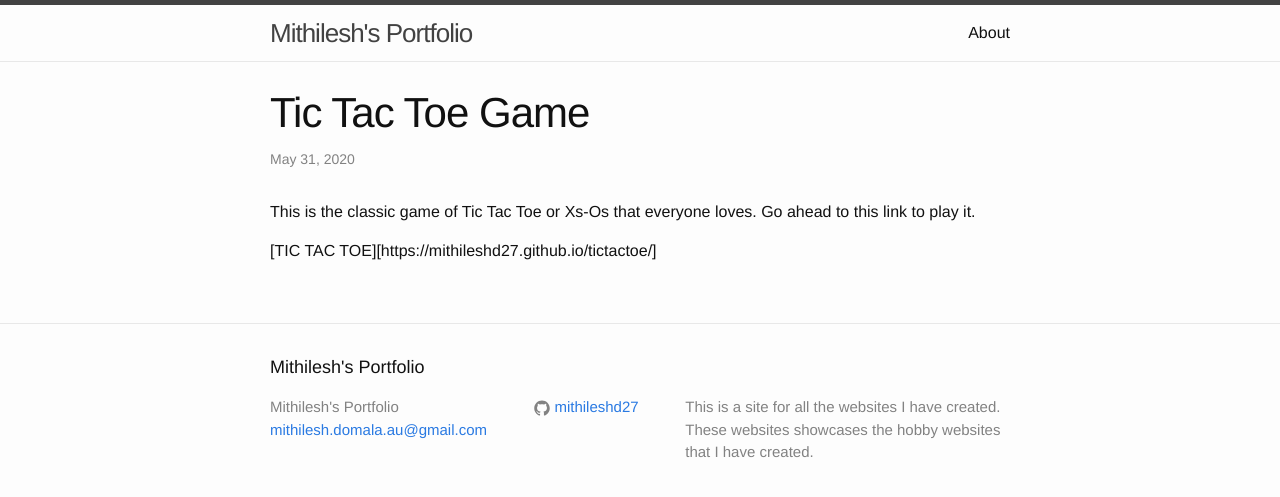
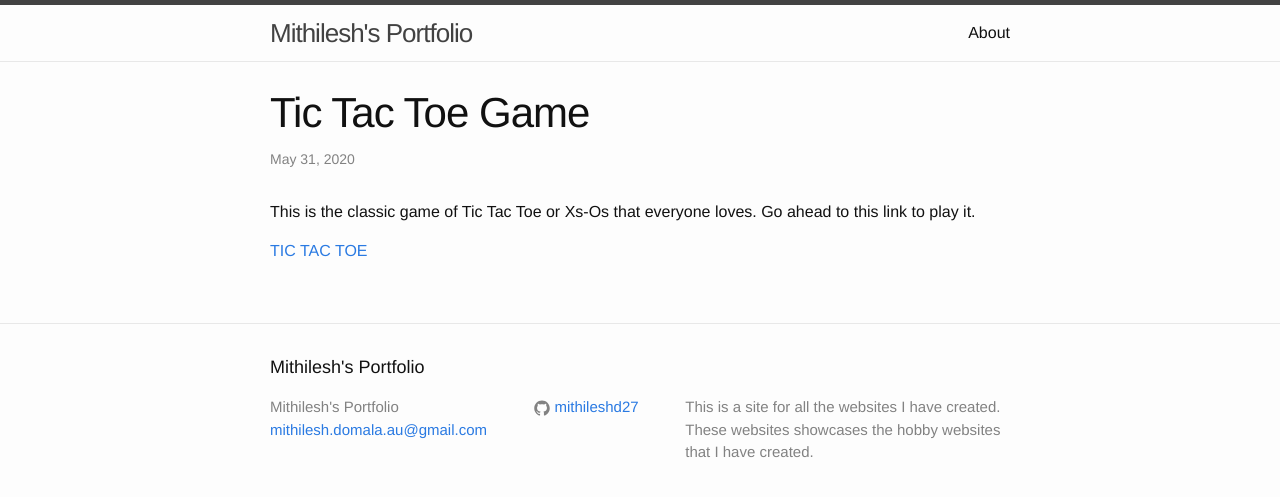
Before and after one commit to mithileshd27/mithileshd27.github.io, a Jekyll site: the page built from _posts/2020-05-31-tic-tac-toe.markdown, in a window 1280 px wide. Shown: the top 497 px of the page. Built offline with Jekyll 4.4.1, drawn with Linux system fonts in a browser that asks for light colours.

Commit message:
Update 2020-05-31-tic-tac-toe.markdown

```diff
--- a/_posts/2020-05-31-tic-tac-toe.markdown
+++ b/_posts/2020-05-31-tic-tac-toe.markdown
@@ -7,4 +7,4 @@ categories: new post
 This is the classic game of Tic Tac Toe or Xs-Os that everyone loves.
 Go ahead to this link to play it.
 
-[TIC TAC TOE][https://mithileshd27.github.io/tictactoe/]
+[TIC TAC TOE](https://mithileshd27.github.io/tictactoe/)
```
